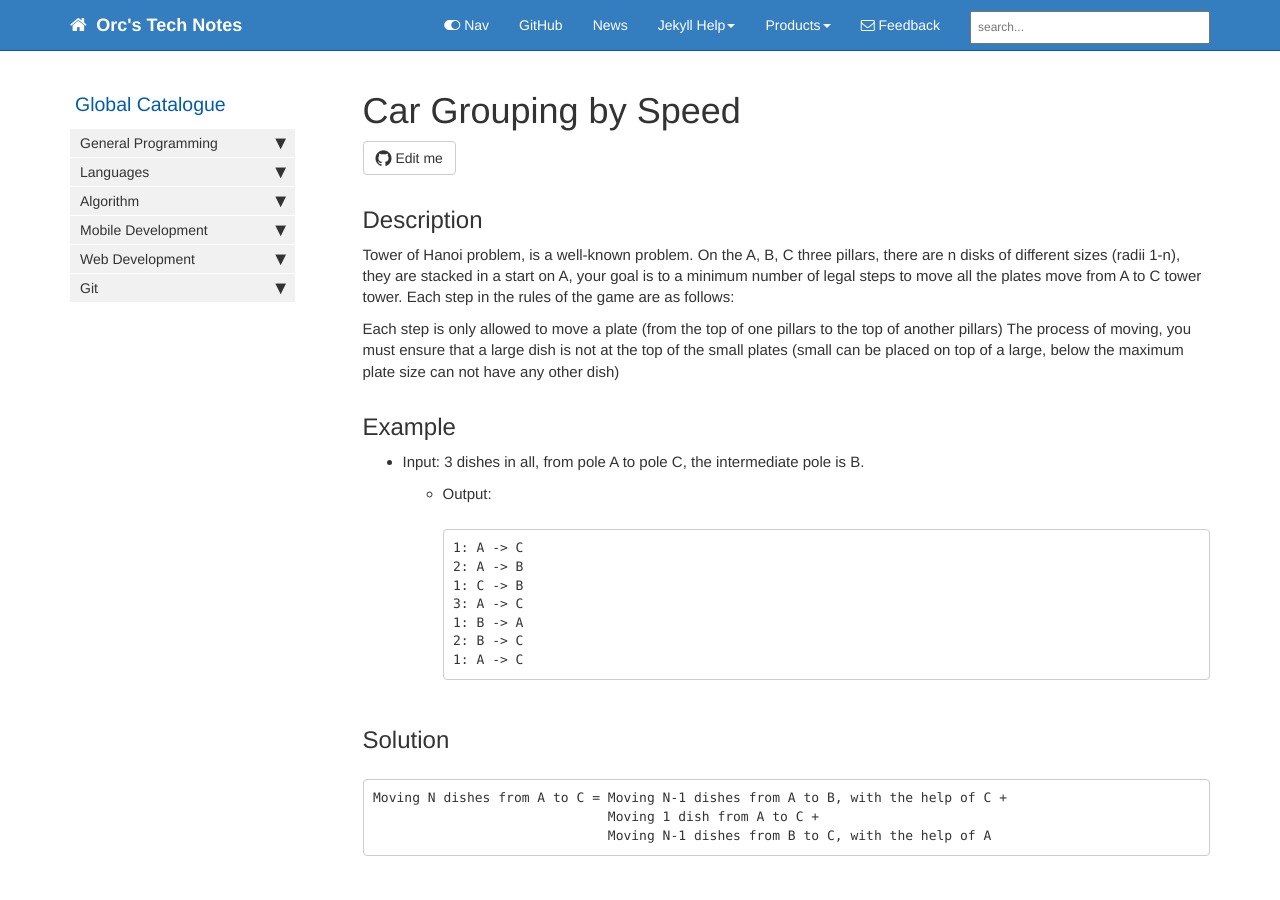
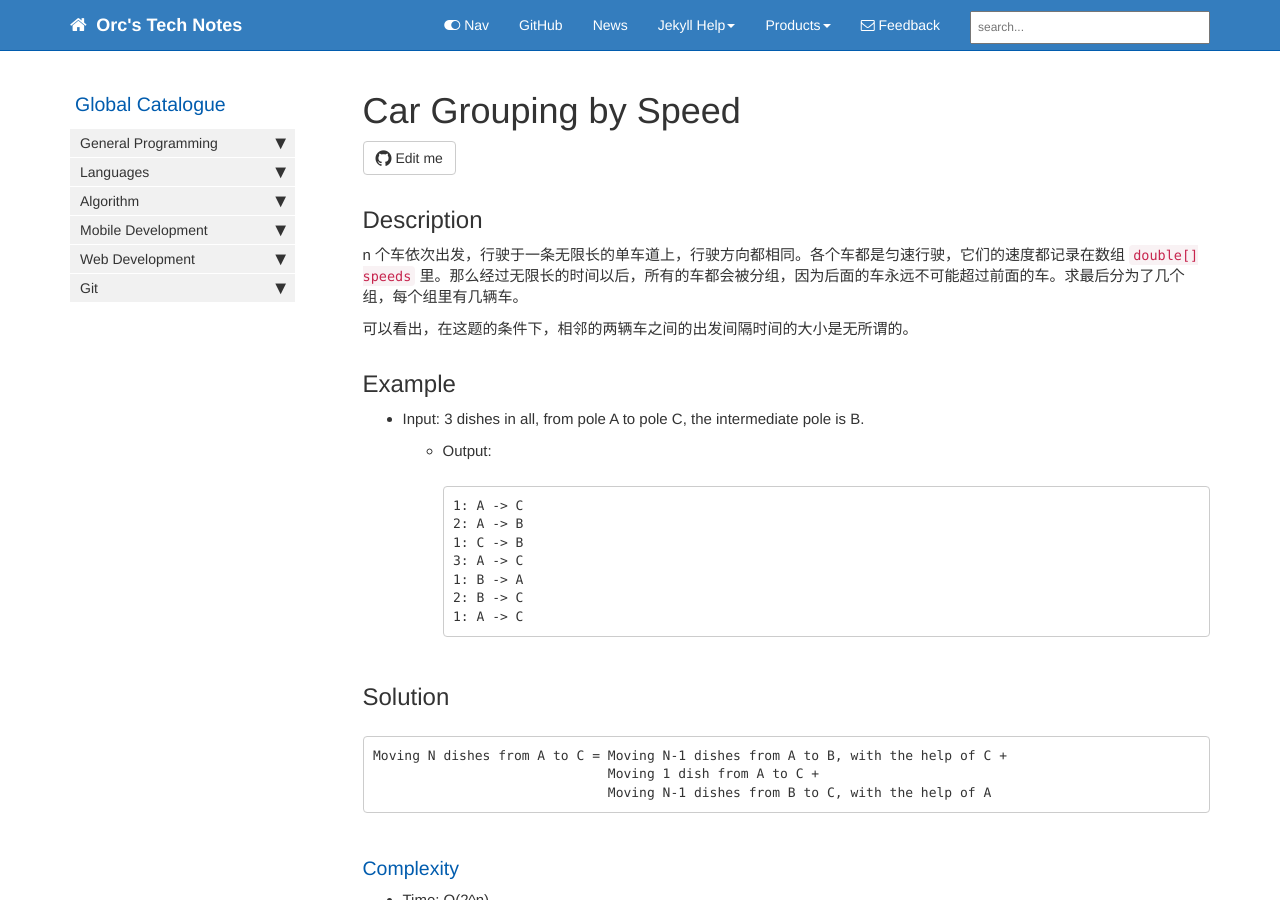
Before and after one commit to HungryOrc/hungryorc.github.io, a Jekyll site: the page built from pages/algorithm/algorithm_car_grouping_by_speed.md, in a window 1280 px wide and 900 px high. Built offline with Jekyll 4.4.1, drawn with Linux system fonts in a browser that asks for light colours; nearby versions of some CDN libraries; comment, search, counter and statistics services are not loaded.

Commit message:
Update algorithm_car_grouping_by_speed.md

```diff
--- a/pages/algorithm/algorithm_car_grouping_by_speed.md
+++ b/pages/algorithm/algorithm_car_grouping_by_speed.md
@@ -10,12 +10,9 @@ toc: false
 ---
 
 ## Description
+n 个车依次出发，行驶于一条无限长的单车道上，行驶方向都相同。各个车都是匀速行驶，它们的速度都记录在数组 `double[] speeds` 里。那么经过无限长的时间以后，所有的车都会被分组，因为后面的车永远不可能超过前面的车。求最后分为了几个组，每个组里有几辆车。
 
-Tower of Hanoi problem, is a well-known problem. On the A, B, C three pillars, there are n disks of different sizes (radii 1-n), they are stacked in a start on A, your goal is to a minimum number of legal steps to move all the plates move from A to C tower tower.
-Each step in the rules of the game are as follows:
-
-Each step is only allowed to move a plate (from the top of one pillars to the top of another pillars)
-The process of moving, you must ensure that a large dish is not at the top of the small plates (small can be placed on top of a large, below the maximum plate size can not have any other dish)
+可以看出，在这题的条件下，相邻的两辆车之间的出发间隔时间的大小是无所谓的。
 
 ## Example
 
```
